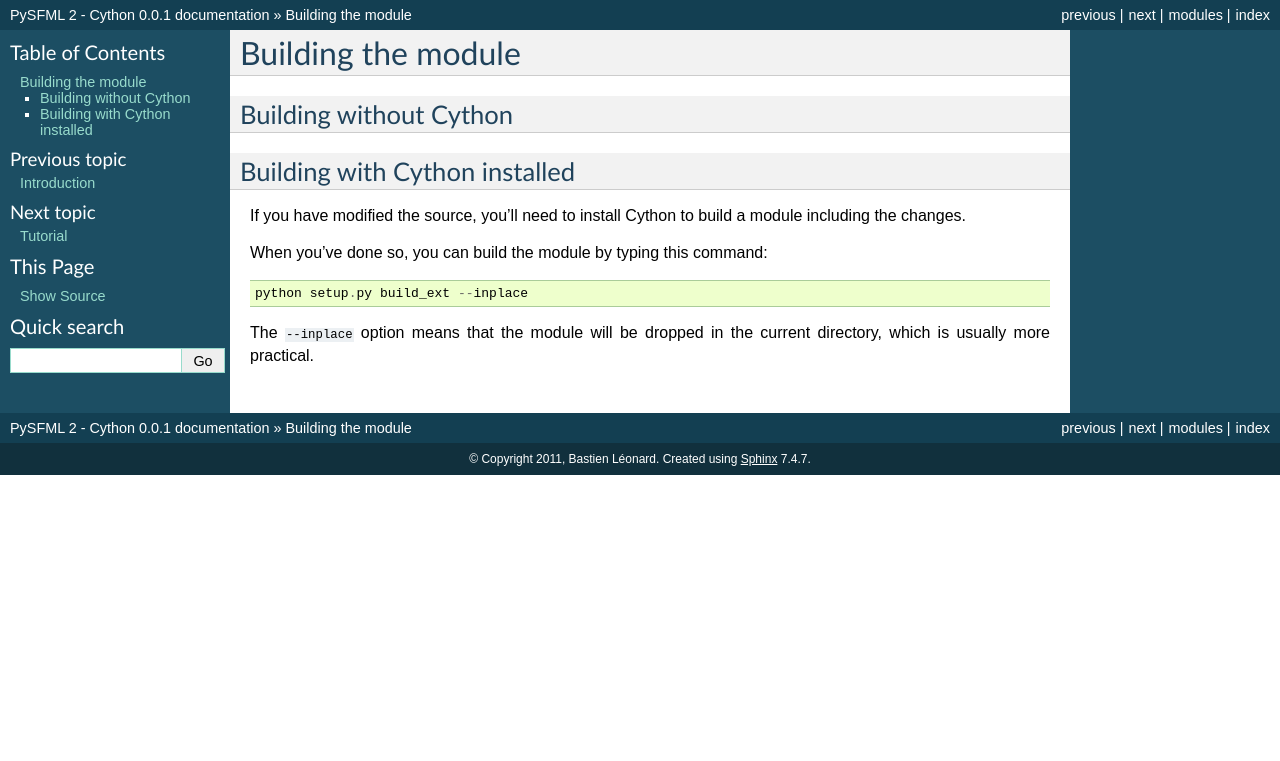
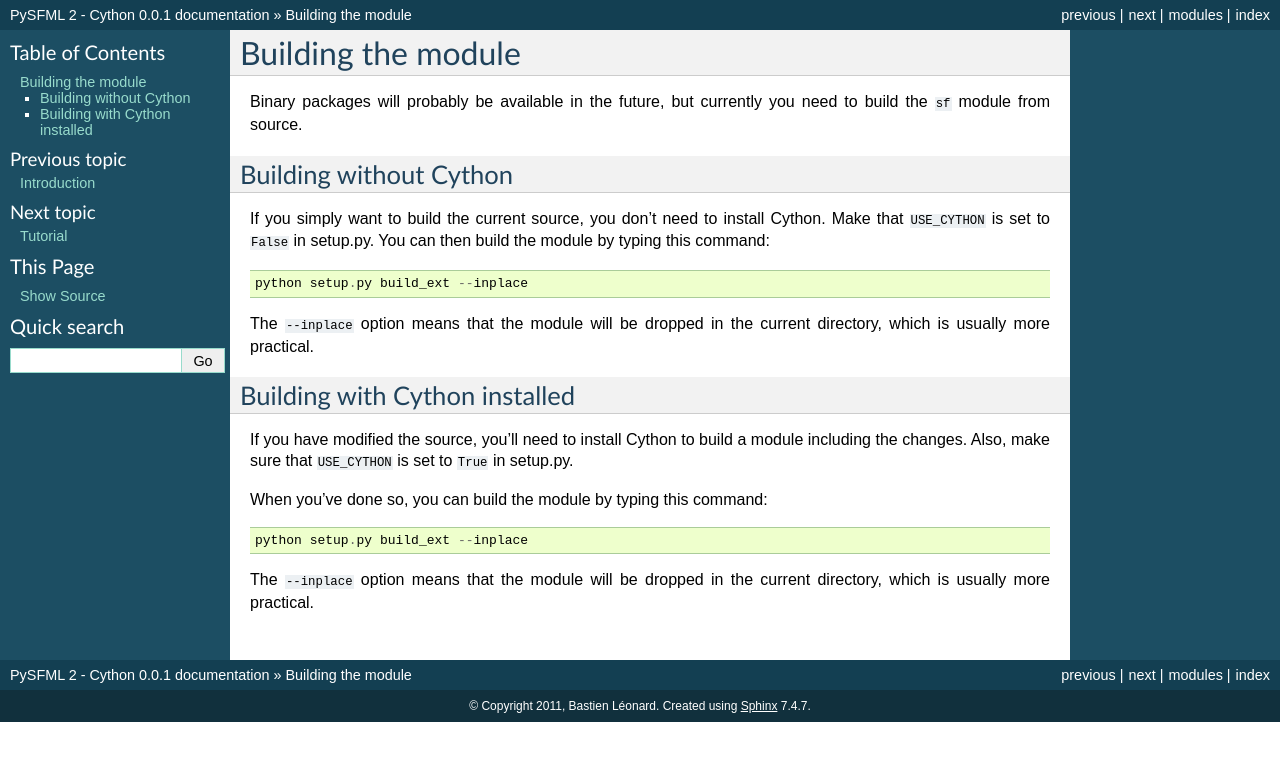
Before and after one commit to intjelic/python-sfml, a Sphinx documentation site: the page built from doc/sphinx/source/building.rst, in a window 1280 px wide. Shown: the top 761 px of the page. Built offline with Sphinx 7.4.7, drawn with Linux system fonts in a browser that asks for light colours.

Commit message:
Updated the documentation about how to build the module

```diff
--- a/doc/sphinx/source/building.rst
+++ b/doc/sphinx/source/building.rst
@@ -1,17 +1,30 @@
 Building the module
 ===================
+
+Binary packages will probably be available in the future, but
+currently you need to build the ``sf`` module from source.
+
 
 Building without Cython
 -----------------------
 
+If you simply want to build the current source, you don't need to
+install Cython.
+Make that ``USE_CYTHON`` is set to ``False`` in setup.py.
+You can then build the module by typing this command::
 
+    python setup.py build_ext --inplace
+
+The ``--inplace`` option means that the module will be dropped in the
+current directory, which is usually more practical.
 
 
 Building with Cython installed
 ------------------------------
 
 If you have modified the source, you'll need to install Cython to
-build a module including the changes.
+build a module including the changes.  Also, make sure that
+``USE_CYTHON`` is set to ``True`` in setup.py.
 
 When you've done so, you can build the module by typing this command::
 
```
